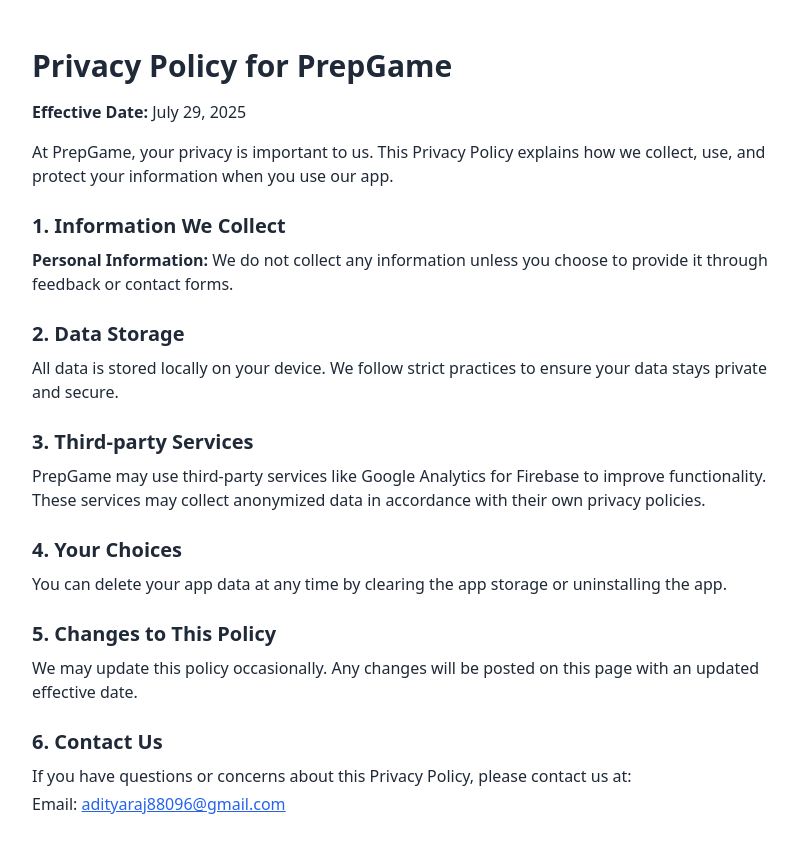
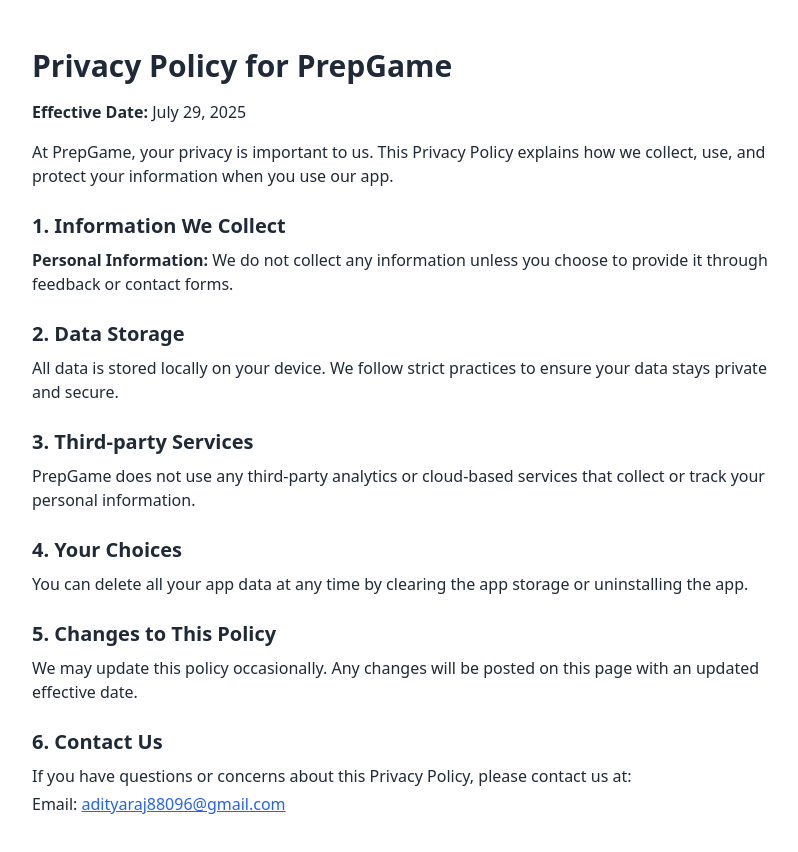
Before and after one commit to Adityaraj88096/kaulantech, a Next.js app: page /privacy in a window 1280 px wide. Shown: the top 852 px of the page, without its empty margins (240-1038 px from the left). Built offline with nearby package versions, Linux system fonts and the light colour scheme.

Commit message:
Update privacy.jsx

```diff
--- a/src/pages/privacy.jsx
+++ b/src/pages/privacy.jsx
@@ -20,10 +20,10 @@
       <p className="mb-4">All data is stored locally on your device. We follow strict practices to ensure your data stays private and secure.</p>
 
       <h2 className="text-xl font-semibold mt-6 mb-2">3. Third-party Services</h2>
-      <p className="mb-4">PrepGame may use third-party services like Google Analytics for Firebase to improve functionality. These services may collect anonymized data in accordance with their own privacy policies.</p>
+      <p className="mb-4">PrepGame does not use any third-party analytics or cloud-based services that collect or track your personal information.</p>
 
       <h2 className="text-xl font-semibold mt-6 mb-2">4. Your Choices</h2>
-      <p className="mb-4">You can delete your app data at any time by clearing the app storage or uninstalling the app.</p>
+      <p className="mb-4">You can delete all your app data at any time by clearing the app storage or uninstalling the app.</p>
 
       <h2 className="text-xl font-semibold mt-6 mb-2">5. Changes to This Policy</h2>
       <p className="mb-4">We may update this policy occasionally. Any changes will be posted on this page with an updated effective date.</p>
```
